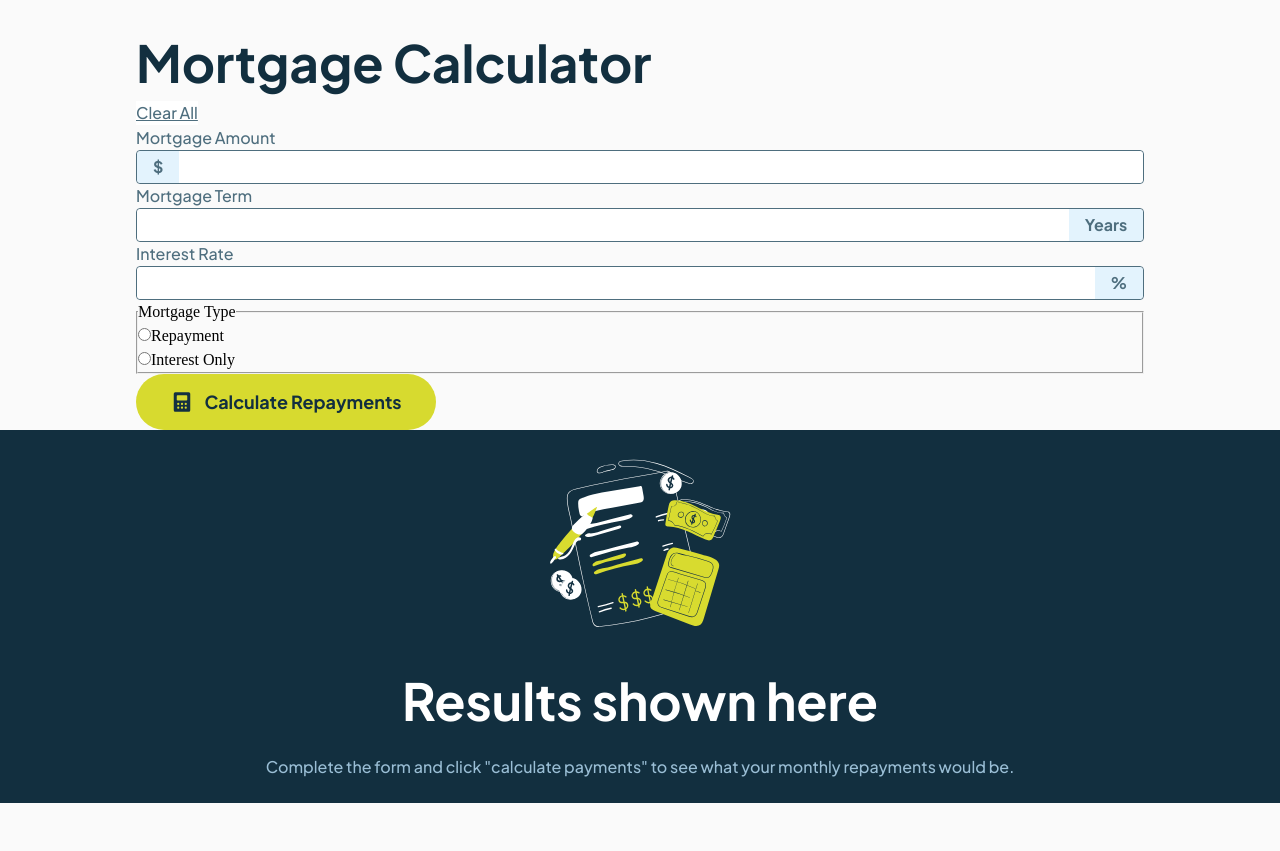
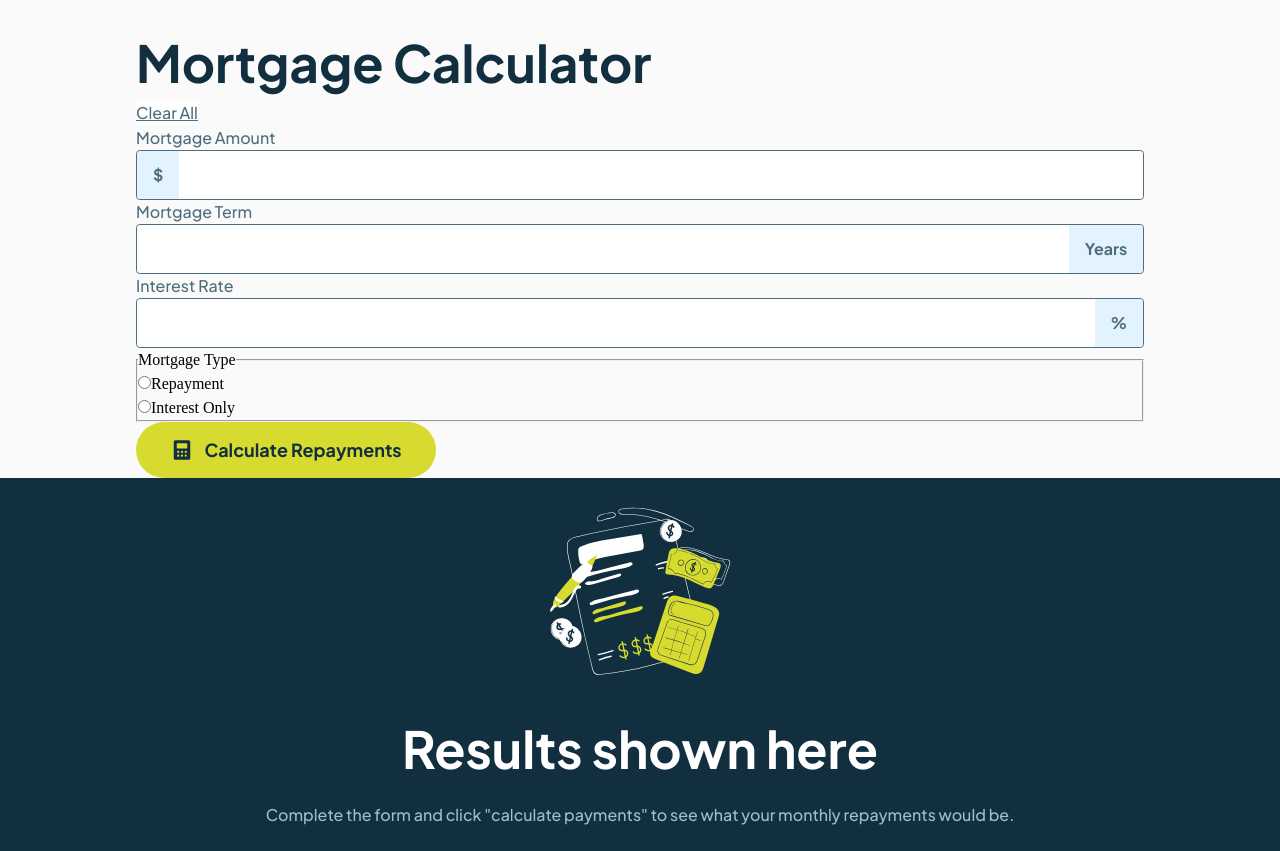
Before and after one commit to mayor-creator/mortgage_calculator_app, a React (Vite) app: page / in a window 1280 px wide. Before the commit the page ends 803 px from the top, so only its background shows below. Built offline with nearby package versions, Linux system fonts and the light colour scheme.

Commit message:
change px values to rem and increase the number input field size

```diff
--- a/src/components/Form/Form.module.css
+++ b/src/components/Form/Form.module.css
@@ -83,7 +83,7 @@
   display: flex;
   justify-content: center;
   align-items: center;
-  height: 2rem;
+  height: 3rem;
   width: 2.75rem;
   text-align: center;
 }
@@ -95,8 +95,8 @@
   display: flex;
   justify-content: center;
   align-items: center;
-  height: 2rem;
-  width: 80px;
+  height: 3rem;
+  width: 5rem;
   text-align: center;
 }
 
@@ -107,8 +107,8 @@
   display: flex;
   justify-content: center;
   align-items: center;
-  height: 2rem;
-  width: 51px;
+  height: 3rem;
+  width: 3.188rem;
   text-align: center;
 }
 
@@ -126,11 +126,11 @@
   border-bottom-right-radius: 0.25rem;
   cursor: pointer;
   font-family: "Plus Jakarta Sans";
-  font-size: 18px;
+  font-size: 1.125rem;
   font-weight: 700;
   outline: none;
   width: 100%;
-  padding-left: 18px;
+  padding-left: 1.125rem;
 }
 
 .yearsInput {
@@ -140,11 +140,11 @@
   border-bottom-left-radius: 0.25rem;
   cursor: pointer;
   font-family: "Plus Jakarta Sans";
-  font-size: 18px;
+  font-size: 1.125rem;
   font-weight: 700;
   outline: none;
   width: 100%;
-  padding-left: 18px;
+  padding-left: 1.125rem;
 }
 
 .percentInput {
@@ -154,11 +154,11 @@
   border-bottom-left-radius: 0.25rem;
   cursor: pointer;
   font-family: "Plus Jakarta Sans";
-  font-size: 18px;
+  font-size: 1.125rem;
   font-weight: 700;
   outline: none;
   width: 100%;
-  padding-left: 18px;
+  padding-left: 1.125rem;
 }
 
 .btn {
```
